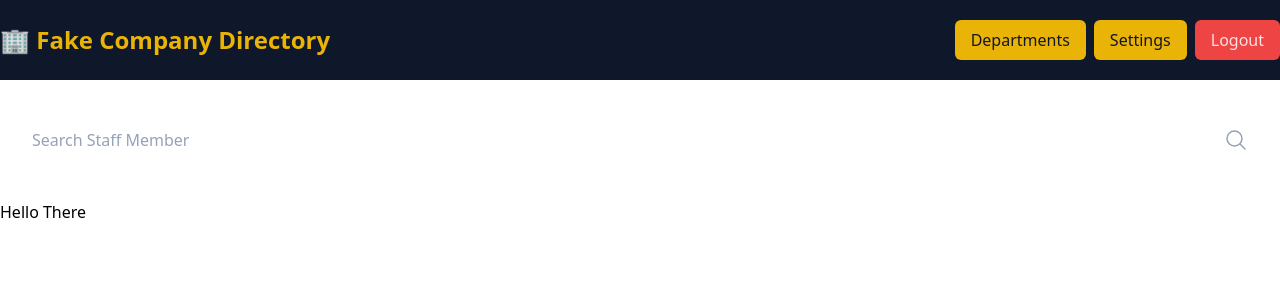
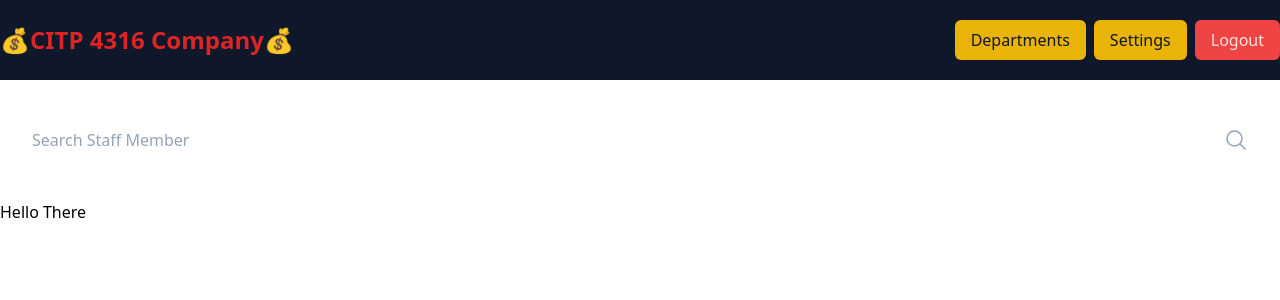
Before and after one commit to ENino713/vue-company-directory, a Vue app: page / in a window 1280 px wide. Shown: the top 300 px of the page. Built offline with nearby package versions, Linux system fonts and the light colour scheme; the HTML template or start-up script is replaced by a standard one.

Commit message:
Color changes

```diff
--- a/src/components/NavBar.vue
+++ b/src/components/NavBar.vue
@@ -1,6 +1,6 @@
 <script setup>
 import { ref } from "vue";
-const brand = ref("🏢 Fake Company Directory");
+const brand = ref("💰CITP 4316 Company💰");
 </script>
 
 <template>
@@ -20,14 +20,14 @@ const brand = ref("🏢 Fake Company Directory");
 
 <style scoped lang="postcss">
 nav {
-  @apply flex h-20 bg-slate-900 text-slate-200;
+  @apply flex h-20 bg-slate-900 text-slate-500;
 
   .wrapper {
     @apply container mx-auto flex w-full items-center justify-between;
 
     .brand {
       &-title {
-        @apply text-2xl font-bold text-yellow-500;
+        @apply text-2xl font-bold text-red-600;
       }
     }
 
```
